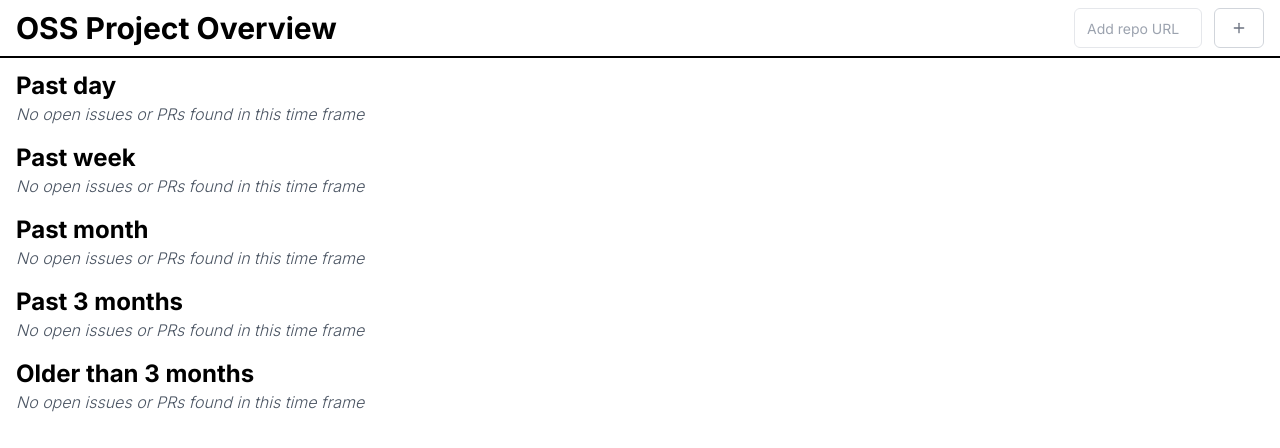
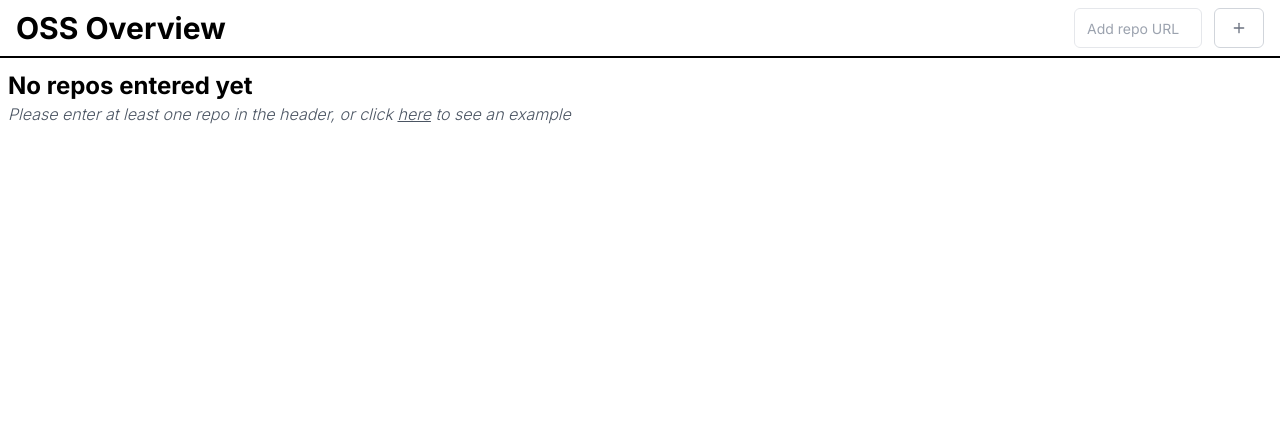
Before and after one commit to sfirrin/oss-overview, a Next.js app: page / in a window 1280 px wide. Shown: the top 448 px of the page. Built offline with nearby package versions, Linux system fonts and the light colour scheme.

Commit message:
Add empty state

```diff
--- a/app/page.tsx
+++ b/app/page.tsx
@@ -1,5 +1,6 @@
 import { IssueOrPRCard } from "@/components/issue-or-pr";
 import { IssueOrPR, getGitHubIssuesAndPRs } from "@/lib/get-github-data";
+import Link from "next/link";
 
 export default async function Home({
   searchParams,
@@ -14,6 +15,24 @@ export default async function Home({
     : [];
 
   console.log({ repos });
+
+  if (repos.length === 0) {
+    return (
+      <main className="mt-3">
+        <h2 className="px-2 text-2xl font-bold w-full">No repos entered yet</h2>
+        <span className="pt-1 px-2 text-gray-600 dark:text-gray-400 italic font-light">
+          Please enter at least one repo in the header, or click{" "}
+          <Link
+            className="underline"
+            href="/?repo=DataDog/serverless-plugin-datadog&repo=DataDog/datadog-cdk-constructs&repo=DataDog/datadog-cloudformation-macro"
+          >
+            here
+          </Link>{" "}
+          to see an example
+        </span>
+      </main>
+    );
+  }
 
   const projectData = await getGitHubIssuesAndPRs(repos);
 
--- a/components/header.tsx
+++ b/components/header.tsx
@@ -8,7 +8,7 @@ import { Repositories } from "./repositories";
 export function Header() {
   return (
     <header className="flex items-center justify-between px-4 py-2 border-b-2 border-black">
-      <h1 className="text-3xl font-bold text-black">OSS Project Overview</h1>
+      <h1 className="text-3xl font-bold text-black">OSS Overview</h1>
       <Repositories />
     </header>
   );
--- a/components/repositories.tsx
+++ b/components/repositories.tsx
@@ -33,7 +33,7 @@ export function Repositories() {
           type="text"
         />
         <Button
-          className="border border-gray-300 dark:border-gray-700"
+          className="p0 border border-gray-300 dark:border-gray-700"
           type="submit"
           variant="ghost"
         >
```
